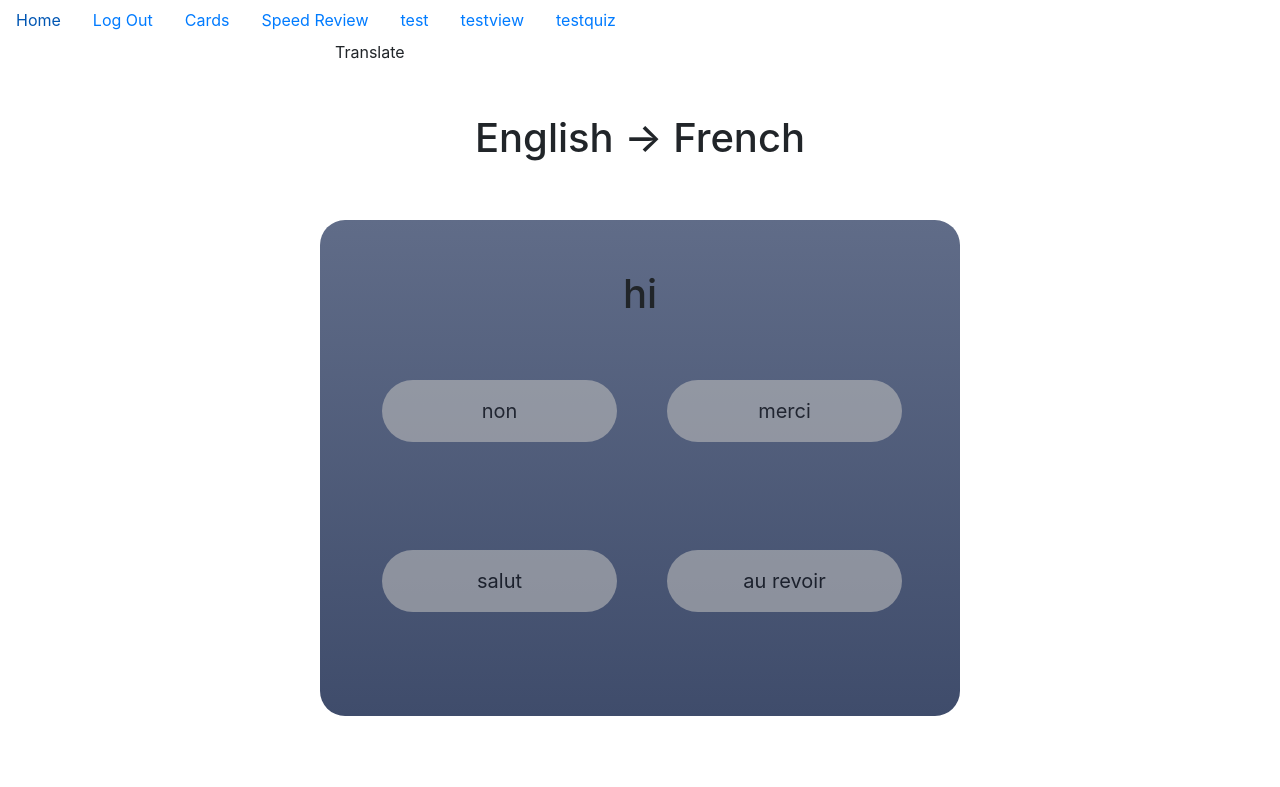
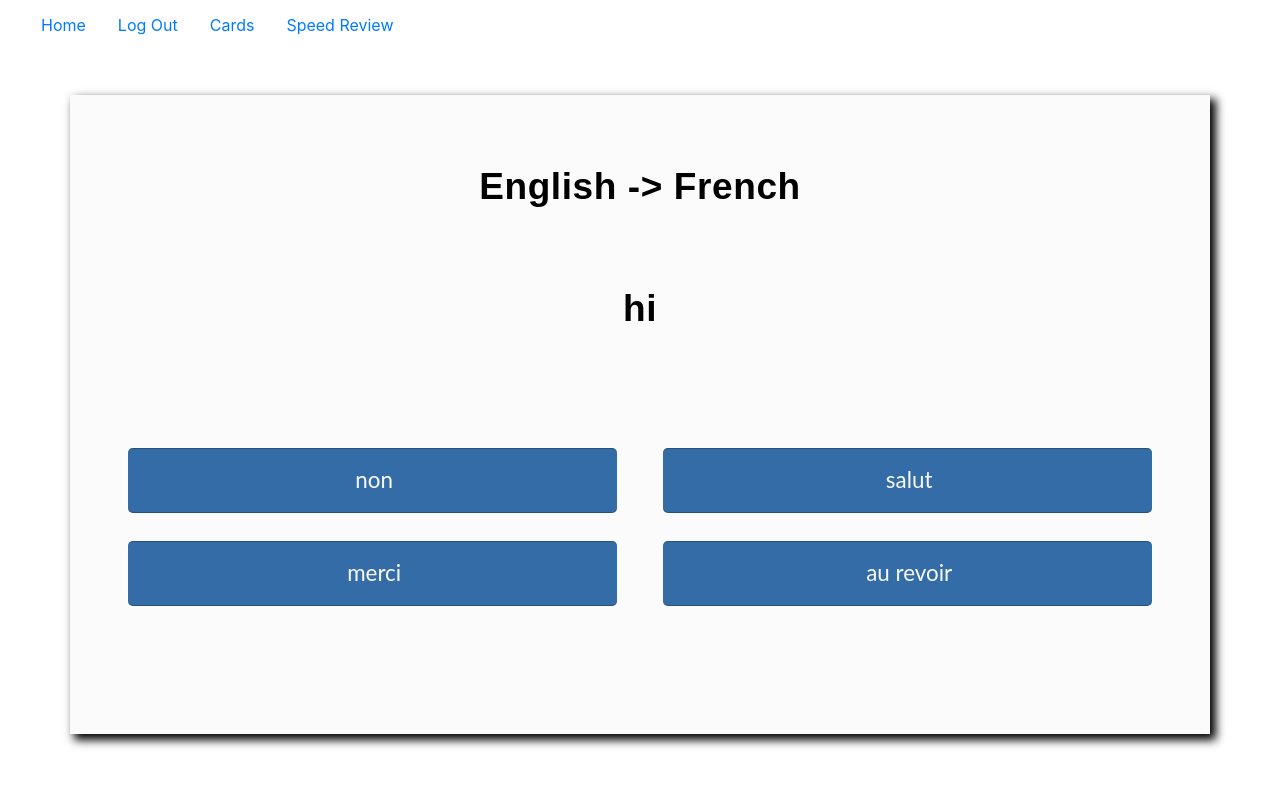
Before and after one commit to Billy1s/prota-project, a Flask app: page /speedreview/game in a window 1280 px wide. Shown: the top 787 px of the page. Run offline with Flask 2, Linux system fonts and the light colour scheme; a user stored in the database is signed in; data comes from the database, SQL or seed files in the repository; both versions use the stored data as it was after the commit; some libraries are stand-ins or nearby versions.

Commit message:
0.1.2 safepoint uploading to git

```diff
--- a/app.py
+++ b/app.py
@@ -6,22 +6,6 @@
 def index():
     return render_template('home.html')
 
-@app.route('/test',methods=['GET','POST'])
-def test():
-    cards = Card.query.all()
-    return render_template('test.html',cards=cards)
-
-@app.route('/testview',methods=['GET','POST'])
-def testview():
-    cards = Card.query.all()
-    return render_template('testview.html',cards=cards)
-
-@app.route('/testquiz',methods=['GET','POST'])
-def testquiz():
-    cards = Card.query.all()
-    return render_template('testquiz.html',cards=cards)
-
-
 
 if __name__ == '__main__':
     app.run(debug=True)
--- a/prota/card/gen_data.py
+++ b/prota/card/gen_data.py
@@ -1,5 +1,8 @@
 from prota.models import Card
 from prota import db
+
+# Script to populate db with #
+
 card1 = {
     "fr": "salut",
     "eng": "hi",
--- a/prota/card/templates/card/view_all.html
+++ b/prota/card/templates/card/view_all.html
@@ -3,7 +3,7 @@
 <head>
     <link rel="stylesheet" href="{{ url_for('static', filename='css/cards/view_all.css') }}">
 </head>
-
+    <h2 class="text-center headers" id="title">List of Cards</h2>
     {% if current_user.is_authenticated %}
         <div class="container">
         <div class="row">
@@ -54,7 +54,7 @@
         </div>
     {% else %}
         <div class="container">
-            <div class="row"><h3>Sign in to view your score</h3></div>
+            <div class="signin"><h3 class="signin">Sign in to view your score</h3></div>
         <div class="row">
         <div class="col"></div>
         <table class="flat-table flat-table-3">
--- a/prota/card/views.py
+++ b/prota/card/views.py
@@ -1,6 +1,8 @@
 from prota import db
 from flask import render_template, redirect,request,url_for,flash,abort, Blueprint
 from prota.models import  User, Card, Score
+
+# Views for Card Class #
 
 card_blueprint = Blueprint('card',
                             __name__,
--- a/prota/core/views.py
+++ b/prota/core/views.py
@@ -7,3 +7,5 @@
 core_blueprints = Blueprint('core',
                               __name__,
                               template_folder='templates/core')
+
+# Views for core (not used yet) #
--- a/prota/models.py
+++ b/prota/models.py
@@ -2,6 +2,7 @@
 from werkzeug.security import generate_password_hash, check_password_hash
 from flask_login import UserMixin, login_required
 
+# class models for database #
 
 
 #############
@@ -77,7 +78,7 @@
         self.score = score
 
     def json(self):
-        card = Card.query.filter_by(cardid=self.cardid).first()
+        card = Card.query.filter_by(id=self.cardid).first()
         return {'score':self.score,'userid':self.userid,'cardid':self.cardid,'fr':card.fr,'eng':card.eng,'fr_snd':card.fr_snd,'eng_snd':card.eng_snd}
 
 
--- a/prota/speedreview/templates/speedreview/game.html
+++ b/prota/speedreview/templates/speedreview/game.html
@@ -5,50 +5,34 @@
     <link rel="stylesheet" href="{{ url_for('static', filename='css/speedreview/game.css') }}">
 </head>
 
-<div class="container-fluid">
+<p class="flash-message hide-group">hello</p>
+<div class="container all">
+    <h2 class="text-center headers" id="title">English -> French</h2>
+    <h1 class="text-center headers" id="question">Question</h1>
+    <div class="container question-answers">
         <div class="row">
-		<div class="col-md-12">
-			<div class="row">
-				<div class="col-md-3">
-				</div>
             <div class="col-md-6">
-          Translate
-				</div>
-				<div class="col-md-3">
+                <div class="row m-2">
+                    <div class="col-md-12 qbox" id="btn1" onclick="check_answer('btn1')">
+
                     </div>
                 </div>
-			<div class="row">
-				<div class="col-md-3">
-				</div>
-				<div class="col-md-6 lgntit ">
-          <h1 class="text-center">English -> French</h1>
-				</div>
-				<div class="col-md-3">
-				</div>
-			</div>
-			<div class="row">
-				<div class="col-md-3">
-				</div>
-				<div class="col-md-6 boxmd">
-					<h1 class="text-center" id="question">Question</h1>
-					<div class="row">
-						<div class="col-md-6 btnpad">
-              <button type="button" class="button btn-block rounded-pill btntxt" id="btn1" onclick="check_answer('btn1')">---</button>
-						</div>
-						<div class="col-md-6 btnpad">
-              <button type="button" class="button btn-block rounded-pill btntxt" id="btn2" onclick="check_answer('btn2')">---</button>
-						</div>
-					</div>
-					<div class="row">
-						<div class="col-md-6 btnpad">
-              <button type="button" class="button btn-block rounded-pill btntxt" id="btn3" onclick="check_answer('btn3')">---</button>
-						</div>
-						<div class="col-md-6 btnpad">
-              <button type="button" class="button btn-block rounded-pill btntxt" id="btn4" onclick="check_answer('btn4')">---</button>
+                <div class="row m-2">
+                    <div class="col-md-12 qbox" id="btn2" onclick="check_answer('btn2')">
+
                     </div>
                 </div>
             </div>
-				<div class="col-md-3">
+            <div class="col-md-6">
+                <div class="row m-2">
+                    <div class="col-md-12 qbox" id="btn3" onclick="check_answer('btn3')">
+
+                    </div>
+                </div>
+                <div class="row m-2">
+                    <div class="col-md-12 qbox" id="btn4" onclick="check_answer('btn4')">
+
+                    </div>
                 </div>
             </div>
         </div>
@@ -121,7 +105,7 @@
 
 	function check_answer(choice) {
 		if (choice == answer) {
-		    updatescore(items[count].id);
+		    updatescoreapi(items[count].id);
 		    cardidar.push(items[count].id);
 			if (count < maxcount) {
 				count +=1;
@@ -156,18 +140,59 @@
 
     }
 
-    function updatescore(cardid) {
-        var MY_URL = "{{ url_for("speedreview.updatescore") }}";
+    {#function updatescore(cardid) {#}
+    {#    var MY_URL = "{{ url_for("speedreview.updatescore") }}";#}
+    {#    var xhr = new XMLHttpRequest();#}
+    {#    var data = new FormData();#}
+    {#    data.append('userid',{{ current_user.id }});#}
+    {#    data.append('cardid',cardid);#}
+    {#    xhr.open('POST', MY_URL);#}
+    {#    xhr.send(data);#}
+
+    {#  function updatescoreapi(cardid) {#}
+    {#    var MY_URL = "{{ url_for("score/api.post") }}";#}
+    {#    var xhr = new XMLHttpRequest();#}
+    {#    var userid = "/{{ current_user.id }}/";#}
+    {#    var url = MY_URL.concat(MY_URL,userid,cardid);#}
+    {#    xhr.open('POST', MY_URL);#}
+    {#    xhr.send(url);#}
+
+
+    function updatescoreapi(cardid) {
 	    var xhr = new XMLHttpRequest();
-        var data = new FormData();
-        data.append('userid',{{ current_user.id }});
-        data.append('cardid',cardid);
-        xhr.open('POST', MY_URL);
-        xhr.send(data);
+	    var MY_URL = "../score/api/score";
+        xhr.open("POST", MY_URL, true);
+        xhr.setRequestHeader('Content-Type', 'application/json');
+        xhr.send(JSON.stringify({
+            userid:{{ current_user.id }},
+            cardid:cardid
+        }))
+	}
+	function flash() {
+        $(".flash-message").toggleClass("hide-group");
+        $(".question-answers").toggleClass("hide-group");
+
+        $(".flash-message").toggleClass("hide-group",function() {
+            setTimeout(function() {
+                $(".flash-message").toggleClass("hide-group");
+            }, 5000)
+        });
+
+    }
+
+	function flash3() {
+        $(".flash-message").slideDown(function() {
+            setTimeout(function() {
+        $(".flash-message").slideUp();
+            }, 5000);
+            });
+
     }
 
 
 
-	new_question(count)
+
+
+	new_question(count);
   </script>
 {% endblock %}
--- a/prota/speedreview/views.py
+++ b/prota/speedreview/views.py
@@ -1,6 +1,9 @@
 from prota import db
 from flask import render_template, redirect,request,url_for,flash,abort, Blueprint
+from flask_login import login_required
 from prota.models import  User, Card, update_score
+
+# Views for speedview #
 
 speedreview_blueprint = Blueprint('speedreview',
                             __name__,
@@ -9,11 +12,13 @@
 
 
 @speedreview_blueprint.route('/game',methods=['GET','POST'])
+@login_required
 def game():
     cards = Card.query.all()
     return render_template('game.html',cards=cards)
 
 
+# View for score screen (not currently implemented) #
 
 @speedreview_blueprint.route('scorescreen',methods=['GET','POST'])
 def scorescreen():
@@ -30,16 +35,16 @@
 
     return render_template('scorescreen.html')
 
-@speedreview_blueprint.route('updatescore',methods=['POST'])
-def updatescore():
-    form = request.form
-    cardid = int(form['cardid'])
-    userid = int(form['userid'])
+# Old update view for updating a users score via a form #
 
-    update_score(userid,cardid)
-    print("success")
-    return ('', 204)
-
-
-
-#window.location = "{{ url_for("speedreview.scorescreen",cardid=cardid) }}"
+# @speedreview_blueprint.route('updatescore',methods=['POST'])
+# def updatescore():
+#     form = request.form
+#     cardid = int(form['cardid'])
+#     userid = int(form['userid'])
+#
+#     update_score(userid,cardid)
+#     print("success")
+#     return ('', 204)
+#
+#
--- /dev/null
+++ b/prota/static/css/base/base.css
@@ -0,0 +1,6 @@
+.nav {
+          padding-top: 5px;
+  padding-right: 25px;
+  padding-bottom: 50px;
+  padding-left: 25px;
+}
--- a/prota/static/css/speedreview/game.css
+++ b/prota/static/css/speedreview/game.css
@@ -1,3 +1,22 @@
+.all {
+    -webkit-box-shadow: 5px 5px 9px 1px #000000;
+box-shadow: 5px 5px 9px 1px #000000;
+    background-color: #FBFBFB;
+
+      padding-top: 50px;
+  padding-right: 25px;
+  padding-bottom: 50px;
+  padding-left: 25px;
+}
+
+.question-answers {
+          padding-top: 50px;
+  padding-right: 25px;
+  padding-bottom: 50px;
+  padding-left: 25px;
+
+}
+
 .btnpad {
   padding-top: 50px;
   padding-right: 25px;
@@ -48,3 +67,76 @@
   font-size: 20px;
   color: black;
 }
+
+p {
+
+}
+
+
+
+div.qbox{
+  padding-top: 50px;
+  padding-right: 50px;
+  padding-bottom: 50px;
+  padding-left: 50px;
+    text-align: center;
+		margin-bottom: 20px;
+		border-collapse:collapse;
+		font-family: 'Lato', Calibri, Arial, sans-serif;
+		border: none;
+                border-radius: 5px;
+               -webkit-border-radius: 5px;
+               -moz-border-radius: 10px;
+	}
+	div.qbox {
+		box-shadow: inset 0 -1px rgba(0,0,0,0.25),
+			inset 0 1px rgba(0,0,0,0.25);
+	}
+
+	div.qbox {
+		color: #f7f7f7;
+		padding: 0.7em 1em 0.7em 1.15em;
+		text-shadow: 0 0 1px rgba(255,255,255,0.1);
+		font-size: 1.4em;
+	}
+	div.qbox {
+		-webkit-transition: background 0.3s, box-shadow 0.3s;
+		-moz-transition: background 0.3s, box-shadow 0.3s;
+		transition: background 0.3s, box-shadow 0.3s;
+	}
+div.qbox {
+		background: #336ca6;
+	}
+	div.qbox:hover {
+		background: rgba(0,0,0,0.19);
+        cursor: pointer;
+	}
+
+
+
+.hide-group {
+  display: none;
+}
+
+
+.headers {
+    padding-top: 20px;
+  padding-right: 50px;
+  padding-bottom: 50px;
+  padding-left: 50px;
+font-family: Arial, Helvetica, sans-serif;
+font-size: 37px;
+letter-spacing: 0.6px;
+word-spacing: 0px;
+color: #000000;
+font-weight: 700;
+text-decoration: none;
+font-style: normal;
+font-variant: normal;
+text-transform: none;
+
+}
+
+#question {
+
+}
--- a/prota/templates/base.html
+++ b/prota/templates/base.html
@@ -6,7 +6,8 @@
     <script src="https://cdnjs.cloudflare.com/ajax/libs/popper.js/1.12.9/umd/popper.min.js" integrity="sha384-ApNbgh9B+Y1QKtv3Rn7W3mgPxhU9K/ScQsAP7hUibX39j7fakFPskvXusvfa0b4Q" crossorigin="anonymous"></script>
     <script src="https://maxcdn.bootstrapcdn.com/bootstrap/4.0.0/js/bootstrap.min.js" integrity="sha384-JZR6Spejh4U02d8jOt6vLEHfe/JQGiRRSQQxSfFWpi1MquVdAyjUar5+76PVCmYl" crossorigin="anonymous"></script>
       <link rel="stylesheet" href="https://stackpath.bootstrapcdn.com/bootstrap/4.3.1/css/bootstrap.min.css" integrity="sha384-ggOyR0iXCbMQv3Xipma34MD+dH/1fQ784/j6cY/iJTQUOhcWr7x9JvoRxT2MZw1T" crossorigin="anonymous">
-    <meta charset="utf-8">
+        <link rel="stylesheet" href="{{ url_for('static', filename='css/base/base.css') }}">
+      <meta charset="utf-8">
     <title>Prota</title>
   </head>
   <body>
@@ -24,9 +25,7 @@
 
     <li class="nav-link"><a href="{{ url_for('card.view_all', userid=current_user.id) }}">Cards</a></li>
   <li class="nav-link"><a href="{{ url_for('speedreview.game') }}">Speed Review</a></li>
-    <li class="nav-link"><a href="{{ url_for('test') }}">test</a></li>
-    <li class="nav-link"><a href="{{ url_for('testview') }}">testview</a></li>
-    <li class="nav-link"><a href="{{ url_for('testquiz') }}">testquiz</a></li>
+
 
 
 
--- a/prota/users/forms.py
+++ b/prota/users/forms.py
@@ -2,6 +2,8 @@
 from wtforms import StringField,PasswordField,SubmitField
 from wtforms.validators import DataRequired, Email, EqualTo
 from wtforms import ValidationError
+
+# Forms for users to login or register #
 
 class LoginForm(FlaskForm):
     email = StringField('Email', validators=[DataRequired(), Email()])
--- a/prota/users/views.py
+++ b/prota/users/views.py
@@ -4,6 +4,7 @@
 from prota.models import User
 from prota.users.forms import LoginForm, RegistrationForm
 
+# Views for User Class #
 
 users_blueprint = Blueprint('users',
                             __name__,
```
Also changed, not shown: prota/__init__.py (+12 -14 lines), prota/card/cards_api.py (+18 -2 lines), prota/score/score_api.py (added, +48 -0 lines), prota/speedreview/speedreview_api.py (deleted, +0 -21 lines), prota/static/css/cards/view_all.css (+23 -0 lines), prota/data.sqlite, 1 other file. Lines whose indentation alone changed are shown as unchanged.
